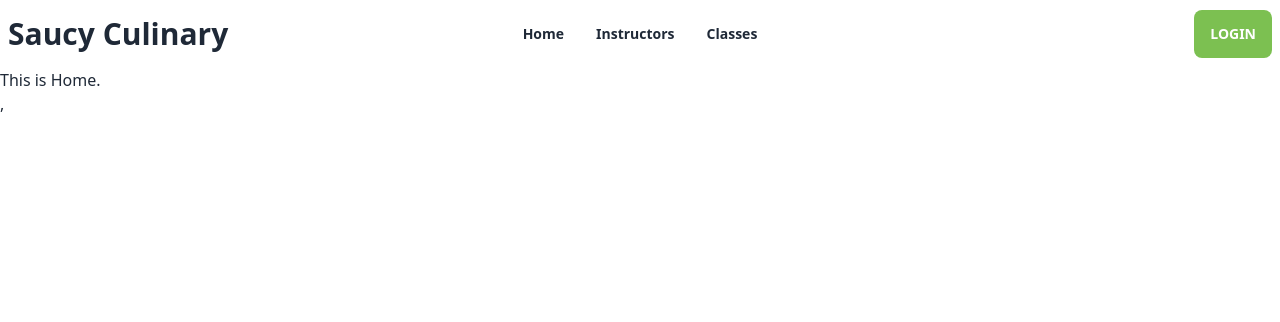
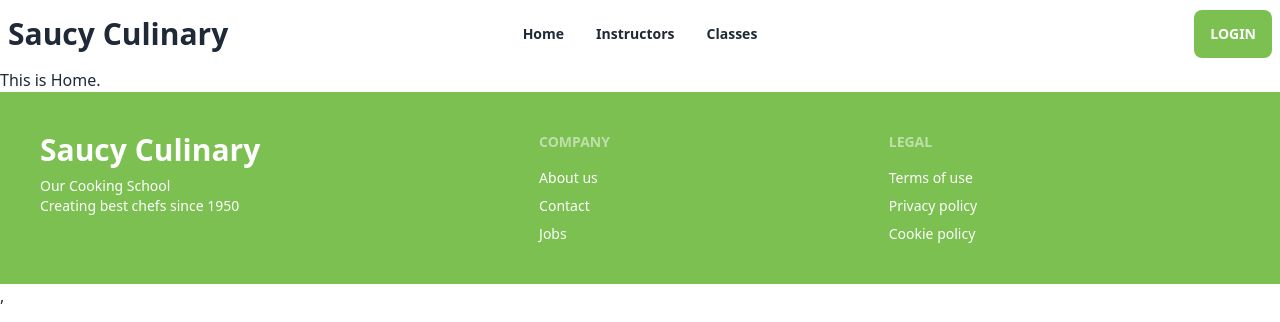
Before and after one commit to belaeat/saucy-culinary-school-client, a React (Vite) app: page / in a window 1280 px wide. Shown: the top 322 px of the page. Built offline with nearby package versions, Linux system fonts and the light colour scheme.

Commit message:
footer added

```diff
--- a/src/pages/Shared/Footer/Footer.jsx
+++ b/src/pages/Shared/Footer/Footer.jsx
@@ -3,6 +3,24 @@
 const Footer = () => {
     return (
         <div>
+            <footer className="footer text-white p-10 bg-[#7cc051]">
+                <div>
+                    <h3 className="font-bold text-3xl">Saucy Culinary</h3>
+                    <p>Our Cooking School<br />Creating best chefs since 1950</p>
+                </div>
+                <div>
+                    <span className="footer-title">Company</span>
+                    <a className="link link-hover">About us</a>
+                    <a className="link link-hover">Contact</a>
+                    <a className="link link-hover">Jobs</a>
+                </div>
+                <div>
+                    <span className="footer-title">Legal</span>
+                    <a className="link link-hover">Terms of use</a>
+                    <a className="link link-hover">Privacy policy</a>
+                    <a className="link link-hover">Cookie policy</a>
+                </div>
+            </footer>
 
         </div>
     );
```
